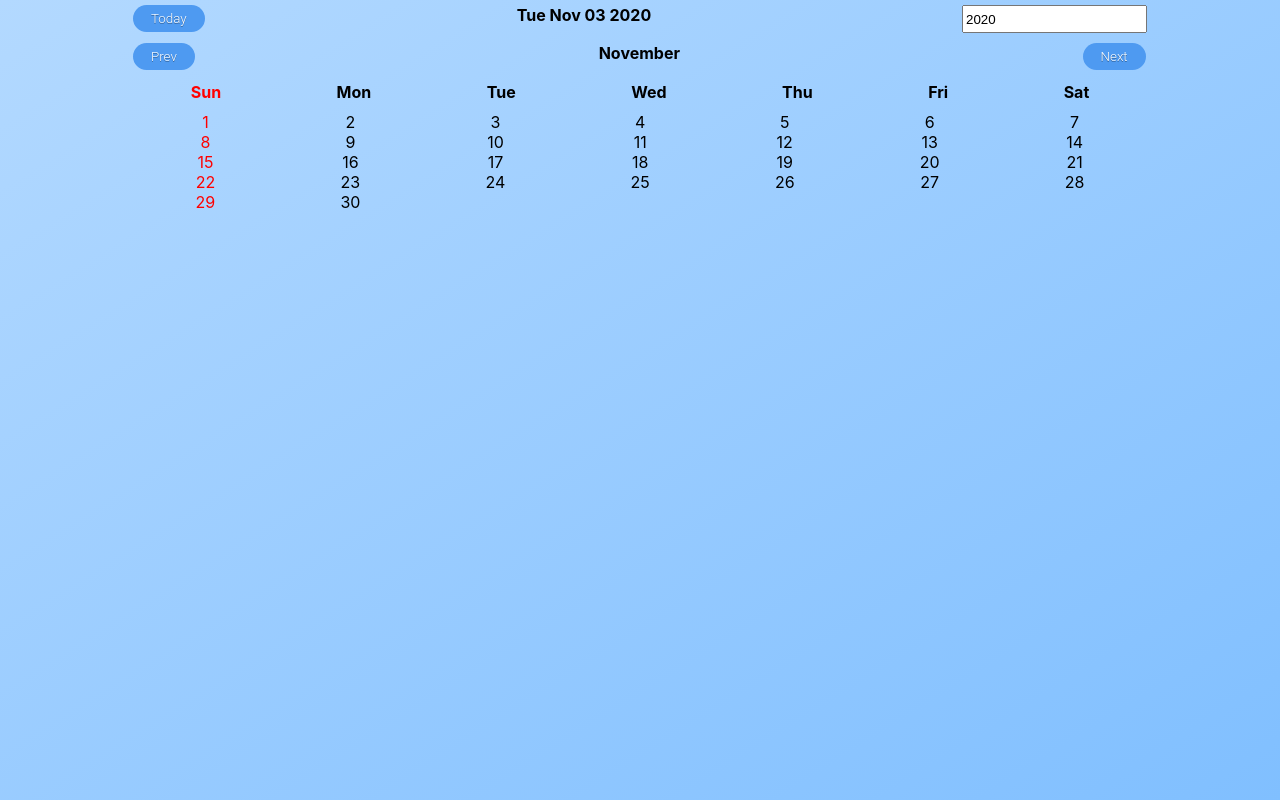
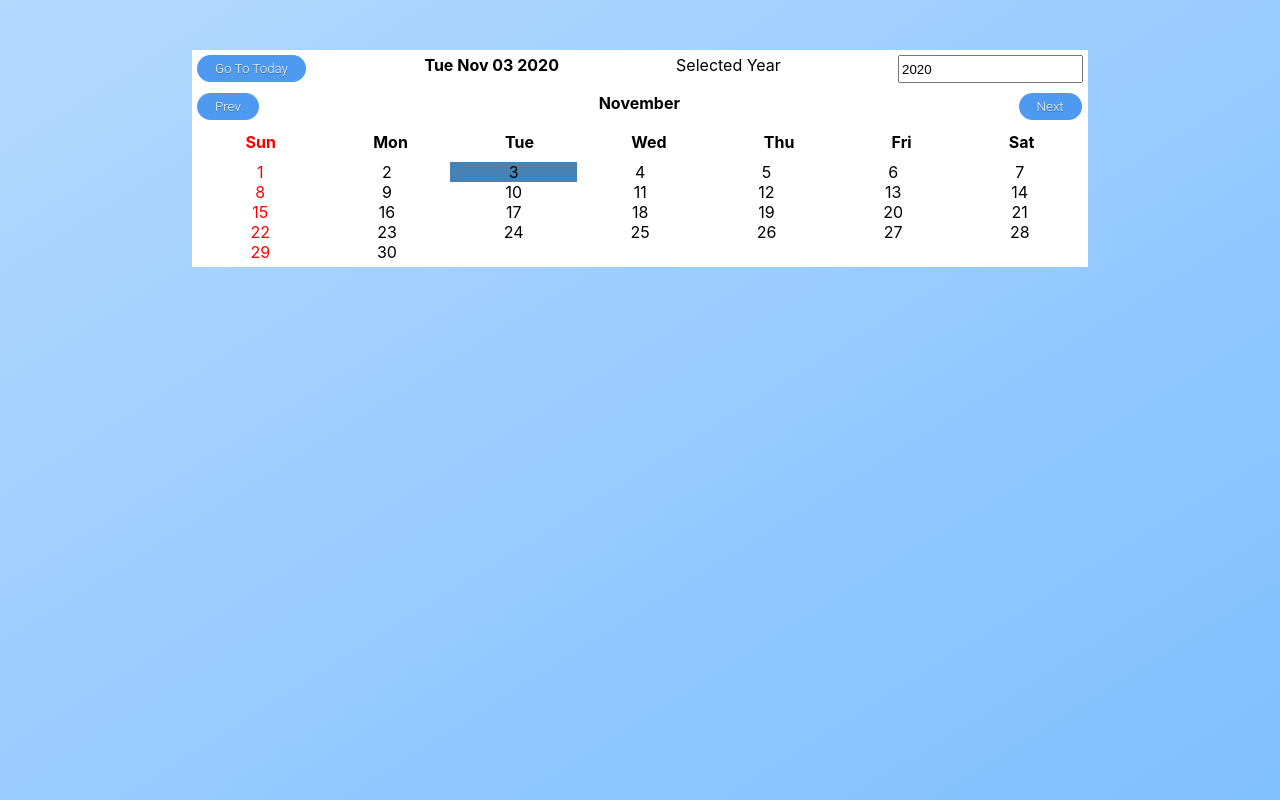
Before and after one commit to sunilsv26/Calander, a React (Create React App) app: page / in a window 1280 px wide. Built offline with nearby package versions, Linux system fonts and the light colour scheme.

Commit message:
#17 Present day hilighted

```diff
--- a/src/components/calander/calander.js
+++ b/src/components/calander/calander.js
@@ -23,10 +23,13 @@ const months = [
 
 class Calander extends Component {
   state = {
-    year: '',
+    year: "",
     month: "",
     dates: [],
     today: "",
+    presentDate: "",
+    prsentYear: "",
+    prsentMonth: "",
   };
 
   showDates = (month, year) => {
@@ -40,13 +43,25 @@ class Calander extends Component {
   };
 
   componentDidMount() {
+    this.goToTodayHandler();
+    let today = new Date();
+    let monthIndex = today.getMonth();
+    let year = today.getFullYear();
+    let date = today.getDate();
+    this.setState({
+      presentDate: date,
+      prsentMonth: monthIndex,
+      prsentYear: year,
+    });
+  }
+  goToTodayHandler = () => {
     this.getTodayHandler();
     let today = new Date();
     let monthIndex = today.getMonth();
     let year = today.getFullYear();
-    this.setState({year:year,month:monthIndex})
-    this.showDates(monthIndex,year);
-  }
+    this.setState({ year: year, month: monthIndex });
+    this.showDates(monthIndex, year);
+  };
 
   getTodayHandler = () => {
     let today = new Date();
@@ -56,43 +71,48 @@ class Calander extends Component {
   yearInputChangeHandler = (event) => {
     let currMonthIndex = this.state.month;
     let currYear;
-    currYear =event.target.value;
-    this.showDates(currMonthIndex,currYear)
-    this.setState({ year:+currYear,month:currMonthIndex });
+    currYear = event.target.value;
+    this.showDates(currMonthIndex, currYear);
+    this.setState({ year: +currYear, month: currMonthIndex });
   };
 
-  loadPrvMonthHandler=()=>{
+  loadPrvMonthHandler = () => {
     let currMonthIndex = this.state.month;
-    let currYear= this.state.year;
-    currYear = currMonthIndex ===0? currYear-1:currYear;
-    currMonthIndex = currMonthIndex ===0 ? 11:currMonthIndex-1;
-    this.showDates(currMonthIndex,currYear)
-    this.setState({month:currMonthIndex,year:currYear})
-  }
+    let currYear = this.state.year;
+    currYear = currMonthIndex === 0 ? currYear - 1 : currYear;
+    currMonthIndex = currMonthIndex === 0 ? 11 : currMonthIndex - 1;
+    this.showDates(currMonthIndex, currYear);
+    this.setState({ month: currMonthIndex, year: currYear });
+  };
 
-  loadNextMonthHandler=()=>{
+  loadNextMonthHandler = () => {
     let currMonthIndex = this.state.month;
-    let currYear= this.state.year;
-    currYear = currMonthIndex ===11? currYear+1:currYear;
-    console.log(currYear);
-    currMonthIndex = currMonthIndex ===11 ? 0:currMonthIndex+1;
-    this.showDates(currMonthIndex,currYear)
-    this.setState({month:currMonthIndex,year:currYear})
-  }
+    let currYear = this.state.year;
+    currYear = currMonthIndex === 11 ? currYear + 1 : currYear;
+    currMonthIndex = currMonthIndex === 11 ? 0 : currMonthIndex + 1;
+    this.showDates(currMonthIndex, currYear);
+    this.setState({ month: currMonthIndex, year: currYear });
+  };
 
   render() {
+    console.log(this.state.presentDate);
     return (
       <div className={classes.Calander}>
         <Year
           year={this.state.year}
           yearChanged={this.yearInputChangeHandler}
           today={this.state.today}
+          goToday={this.goToTodayHandler}
         />
-        <Month month={months[this.state.month]}
+        <Month
+          month={months[this.state.month]}
           loadPrevMonth={this.loadPrvMonthHandler}
-        loadNextMonth={this.loadNextMonthHandler} />
+          loadNextMonth={this.loadNextMonthHandler}
+        />
         <DayNames />
-        <Dates dates={this.state.dates}/>
+        <Dates dates={this.state.dates}
+        year={this.state.year}
+        month={this.state.month}/>
       </div>
     );
   }
--- a/src/components/calander/calander.module.css
+++ b/src/components/calander/calander.module.css
@@ -1,7 +1,9 @@
 .Calander{
-    width: 80%;
-    height: 80%;
+    width: 70%;
+    height: auto;
     margin: auto;
     padding: 5px;
     box-sizing: border-box;
+    background-color: white;
+    margin-top: 50px;
 }
--- a/src/components/calander/datesHolder/date.js
+++ b/src/components/calander/datesHolder/date.js
@@ -1,13 +1,27 @@
-import React from 'react';
+import React from "react";
 
-import classes from './date.module.css';
+import classes from "./date.module.css";
 
-const dates = (props)=>{
-    return(
-        <div className={classes.Dates}>
-            {props.dates.map((date,index)=><div style={{color:(index%7===0)? "red":'none'}} key={index}>{date}</div>)}
+const dates = (props) => {
+    let date = new Date ();
+    let toda = date.getDate();
+    let yr = date.getFullYear();
+    let month = date.getMonth();
+  return (
+    <div className={classes.Dates}>
+      {props.dates.map((date, index) => (
+        <div
+          style={{
+            color: index % 7 === 0 ? "red" : "none",
+            backgroundColor: (date===toda && yr===props.year && month ===props.month)?'steelblue':null,
+          }}
+          key={index}
+        >
+          {date}
         </div>
-    )
-}
+      ))}
+    </div>
+  );
+};
 
 export default dates;
--- a/src/components/calander/yearHeader/year.js
+++ b/src/components/calander/yearHeader/year.js
@@ -5,8 +5,9 @@ import classes from "./year.module.css";
 const year = (props) => {
   return (
     <div className={classes.Year}>
-      <button>Today</button>
+      <button onClick={props.goToday}>Go To Today</button>
       <div className={classes.Today}>{props.today}</div>
+      <div>Selected Year</div>
       <input
         type="number"
         value={props.year}
```
Lines whose indentation alone changed are shown as unchanged.
